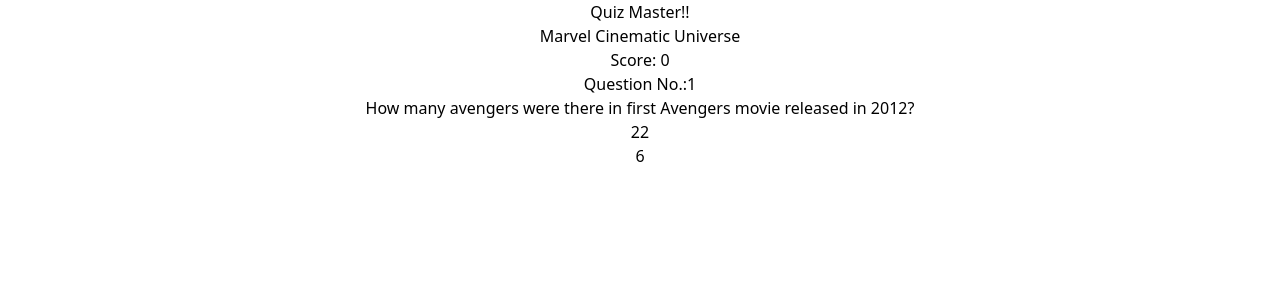
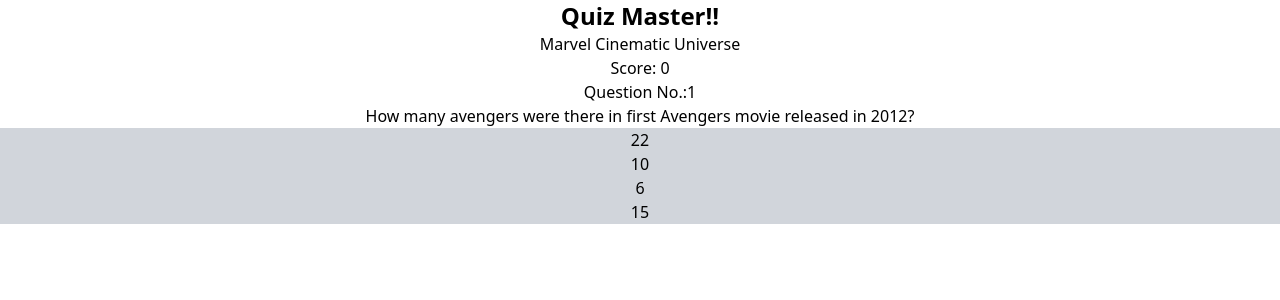
Before and after one commit to direshpradhan/fitverse-quiz, a React (Create React App) app: page / in a window 1280 px wide. Shown: the top 300 px of the page. Built offline with nearby package versions, Linux system fonts and the light colour scheme.

Commit message:
feat: added color indicators for right and wrong answers

```diff
--- a/package.json
+++ b/package.json
@@ -15,6 +15,7 @@
     "react-dom": "^17.0.2",
     "react-scripts": "4.0.3",
     "typescript": "^4.1.2",
+    "uuid": "^8.3.2",
     "web-vitals": "^1.0.1"
   },
   "scripts": {
@@ -42,6 +43,7 @@
     ]
   },
   "devDependencies": {
+    "@types/uuid": "^8.3.0",
     "autoprefixer": "^9.8.6",
     "postcss": "^7.0.36",
     "tailwindcss": "npm:@tailwindcss/postcss7-compat@^2.2.2"
--- a/src/App.tsx
+++ b/src/App.tsx
@@ -1,45 +1,11 @@
 import "./App.css";
-import { useQuiz } from "./context/QuizContext";
-import { quizOne } from "./data/quizData";
+import { Quiz } from "./pages/Quiz/Quiz";
 
 function App() {
-  const { state, dispatch } = useQuiz();
   return (
     <div className="App">
-      <h1>Quiz Master!!</h1>
-      <h3>{quizOne.quizName}</h3>
-      <div>Score: {state.score}</div>
-      <div>Question No.:{state.currentQuestionNumber}</div>
-      <div>{quizOne.questions[state.currentQuestionNumber - 1]?.question}</div>
-      {quizOne.questions[state.currentQuestionNumber - 1]?.options.map(
-        (option) => (
-          <div
-            onClick={() => {
-              option.isRight
-                ? dispatch({
-                    type: "INCREMENT_SCORE",
-                    payload: {
-                      score:
-                        quizOne.questions[state.currentQuestionNumber - 1]
-                          .points,
-                    },
-                  })
-                : dispatch({
-                    type: "DECREMENT_SCORE",
-                    payload: {
-                      score:
-                        quizOne.questions[state.currentQuestionNumber - 1]
-                          ?.negativePoint,
-                    },
-                  });
-              state.currentQuestionNumber < quizOne.questions.length &&
-                dispatch({ type: "INCREMENT_QUESTION_NUMBER" });
-            }}
-          >
-            {option.text}
-          </div>
-        )
-      )}
+      <h1 className="font-bold text-2xl">Quiz Master!!</h1>
+      <Quiz />
     </div>
   );
 }
--- a/src/context/QuizContext.tsx
+++ b/src/context/QuizContext.tsx
@@ -4,11 +4,15 @@
   useContext,
   useReducer,
 } from "react";
+import { quizData } from "../data/quizData";
+import { Quiz } from "../data/quizData.types";
 import { Action, InitialState, QuizContextType } from "./QuizContext.types";
 
 const initialState: InitialState = {
   currentQuestionNumber: 1,
   score: 0,
+  currentQuiz: null,
+  isOptionClickDisabled: false,
 };
 
 const QuizContext = createContext<QuizContextType>({
@@ -28,6 +32,38 @@
         currentQuestionNumber: state.currentQuestionNumber + 1,
       };
 
+    case "SET_CURRENT_QUIZ":
+      console.log("entered");
+      console.log(quizData.id);
+      console.log(action.payload.quizId);
+      if (quizData.id === action.payload.quizId) {
+        const selectedQuiz = quizData;
+        console.log(selectedQuiz);
+        return { ...state, currentQuiz: selectedQuiz };
+      }
+      return state;
+
+    case "SET_SELECTED_OPTION":
+      const { questionId, optionId } = action.payload;
+      return {
+        ...state,
+        currentQuiz: {
+          ...state.currentQuiz,
+          questions: state.currentQuiz?.questions.map((question) => {
+            return question.id === questionId
+              ? { ...question, selectedOptionId: optionId }
+              : question;
+          }),
+        } as Quiz,
+      };
+
+    case "DISABLE_OPTION_CLICK":
+      return { ...state, isOptionClickDisabled: true };
+
+    case "ENABLE_OPTION_CLICK":
+      console.log("enabling...");
+      return { ...state, isOptionClickDisabled: false };
+
     default:
       return state;
   }
@@ -36,7 +72,12 @@
 export const QuizProvider: FunctionComponent = ({ children }) => {
   const [state, dispatch] = useReducer(quizReducer, initialState);
   return (
-    <QuizContext.Provider value={{ state, dispatch }}>
+    <QuizContext.Provider
+      value={{
+        state,
+        dispatch,
+      }}
+    >
       {children}
     </QuizContext.Provider>
   );
--- a/src/context/QuizContext.types.ts
+++ b/src/context/QuizContext.types.ts
@@ -1,6 +1,10 @@
+import { Quiz } from "../data/quizData.types";
+
 export type InitialState = {
   currentQuestionNumber: number;
   score: number;
+  currentQuiz: Quiz | null;
+  isOptionClickDisabled: boolean;
 };
 
 export type QuizContextType = {
@@ -11,4 +15,11 @@
 export type Action =
   | { type: "INCREMENT_SCORE"; payload: { score: number } }
   | { type: "DECREMENT_SCORE"; payload: { score: number } }
-  | { type: "INCREMENT_QUESTION_NUMBER" };
+  | { type: "INCREMENT_QUESTION_NUMBER" }
+  | {
+      type: "SET_SELECTED_OPTION";
+      payload: { questionId: string; optionId: string };
+    }
+  | { type: "DISABLE_OPTION_CLICK" }
+  | { type: "ENABLE_OPTION_CLICK" }
+  | { type: "SET_CURRENT_QUIZ"; payload: { quizId: string } };
--- a/src/data/quizData.ts
+++ b/src/data/quizData.ts
@@ -1,49 +1,70 @@
 import { Quiz } from "./quizData.types";
+import { v4 as uuid } from "uuid";
 
-const quizOne: Quiz = {
+const quizData: Quiz = {
+  id: uuid(),
   quizName: "Marvel Cinematic Universe",
   playTime: "5 minutes",
   questions: [
     {
+      id: uuid(),
       question:
         "How many avengers were there in first Avengers movie released in 2012?",
       points: 5,
       options: [
         {
+          id: uuid(),
           text: "22",
           isRight: false,
         },
         {
+          id: uuid(),
+          text: "10",
+          isRight: false,
+        },
+        {
+          id: uuid(),
           text: "6",
           isRight: true,
+        },
+        {
+          id: uuid(),
+          text: "15",
+          isRight: false,
         },
       ],
     },
     {
+      id: uuid(),
       question:
         "What was Dr. Strange doing during the fight of New York in 2012?",
       points: 15,
       negativePoint: 3,
       options: [
         {
+          id: uuid(),
           text: "getting trained as master of the mystic arts",
           isRight: false,
         },
         {
+          id: uuid(),
           text: "performing surgery as a real doctor",
           isRight: true,
         },
       ],
     },
     {
+      id: uuid(),
       question: "Who's the love interest for Wanda in MCU?",
       points: 5,
       options: [
         {
+          id: uuid(),
           text: "Clint",
           isRight: false,
         },
         {
+          id: uuid(),
           text: "Vision",
           isRight: true,
         },
@@ -54,4 +75,4 @@
 
 // console.log(quizOne.questions[2].negativePoint);
 
-export { quizOne };
+export { quizData };
--- a/src/data/quizData.types.ts
+++ b/src/data/quizData.types.ts
@@ -1,16 +1,20 @@
 export type Option = {
+  id: string;
   text: string;
   isRight: boolean;
 };
 
 export type Question = {
+  id: string;
   question: string;
   points: number;
   negativePoint?: number;
   options: Option[];
+  selectedOptionId?: string;
 };
 
 export type Quiz = {
+  id: string;
   quizName: string;
   playTime: string;
   questions: Question[];
--- /dev/null
+++ b/src/pages/Quiz/Quiz.tsx
@@ -0,0 +1,80 @@
+import { useEffect, useState } from "react";
+import { useQuiz } from "../../context/QuizContext";
+import { quizData } from "../../data/quizData";
+import { Option, Question } from "../../data/quizData.types";
+
+export const Quiz = () => {
+  const {
+    state: { score, currentQuestionNumber, isOptionClickDisabled, currentQuiz },
+    dispatch,
+  } = useQuiz();
+  const [selectedOptionId, setSelectedOptionId] = useState("");
+  //   const [rightAnswerBg, setRightAnswerBg] = useState("");
+  //   const [wrongAnswerBg, setWrongAnswerBg] = useState("");
+  const currentQuestion = currentQuiz?.questions[
+    currentQuestionNumber - 1
+  ] as Question;
+  console.log(isOptionClickDisabled);
+
+  const rightAnswerHandler = (option: Option) => {
+    setSelectedOptionId(option.id);
+    // setRightAnswerBg("green");
+    // setWrongAnswerBg("red");
+    dispatch({ type: "DISABLE_OPTION_CLICK" });
+    dispatch({
+      type: "SET_SELECTED_OPTION",
+      payload: { questionId: currentQuestion.id, optionId: option.id },
+    });
+    option.isRight
+      ? dispatch({
+          type: "INCREMENT_SCORE",
+          payload: {
+            score: currentQuestion.points,
+          },
+        })
+      : dispatch({
+          type: "DECREMENT_SCORE",
+          payload: {
+            score: currentQuestion?.negativePoint,
+          },
+        });
+    setTimeout(() => {
+      currentQuestionNumber < quizData.questions.length &&
+        dispatch({ type: "INCREMENT_QUESTION_NUMBER" });
+      dispatch({ type: "ENABLE_OPTION_CLICK" });
+    }, 3000);
+  };
+
+  useEffect(() => {
+    console.log("useEffect..");
+    dispatch({ type: "SET_CURRENT_QUIZ", payload: { quizId: quizData.id } });
+    return () => {};
+  }, [dispatch]);
+  return (
+    <div>
+      <h3>{quizData.quizName}</h3>
+      <div>Score: {score}</div>
+      <div>Question No.:{currentQuestionNumber}</div>
+      <div>{currentQuestion?.question}</div>
+      {currentQuestion?.options.map((option) => (
+        <button
+          //   style={{
+          //     backgroundColor: option.isRight ? rightAnswerBg : wrongAnswerBg,
+          //   }}
+          disabled={isOptionClickDisabled}
+          className={`block bg-gray-300 w-full ${
+            isOptionClickDisabled && option.isRight && "bg-green-500"
+          } ${
+            option.id === selectedOptionId &&
+            isOptionClickDisabled &&
+            !option.isRight &&
+            "bg-red-500"
+          }`}
+          onClick={() => rightAnswerHandler(option)}
+        >
+          {option.text}
+        </button>
+      ))}
+    </div>
+  );
+};
```
Also changed, not shown: 1 other file (tests, documents, lock files or other folders).
